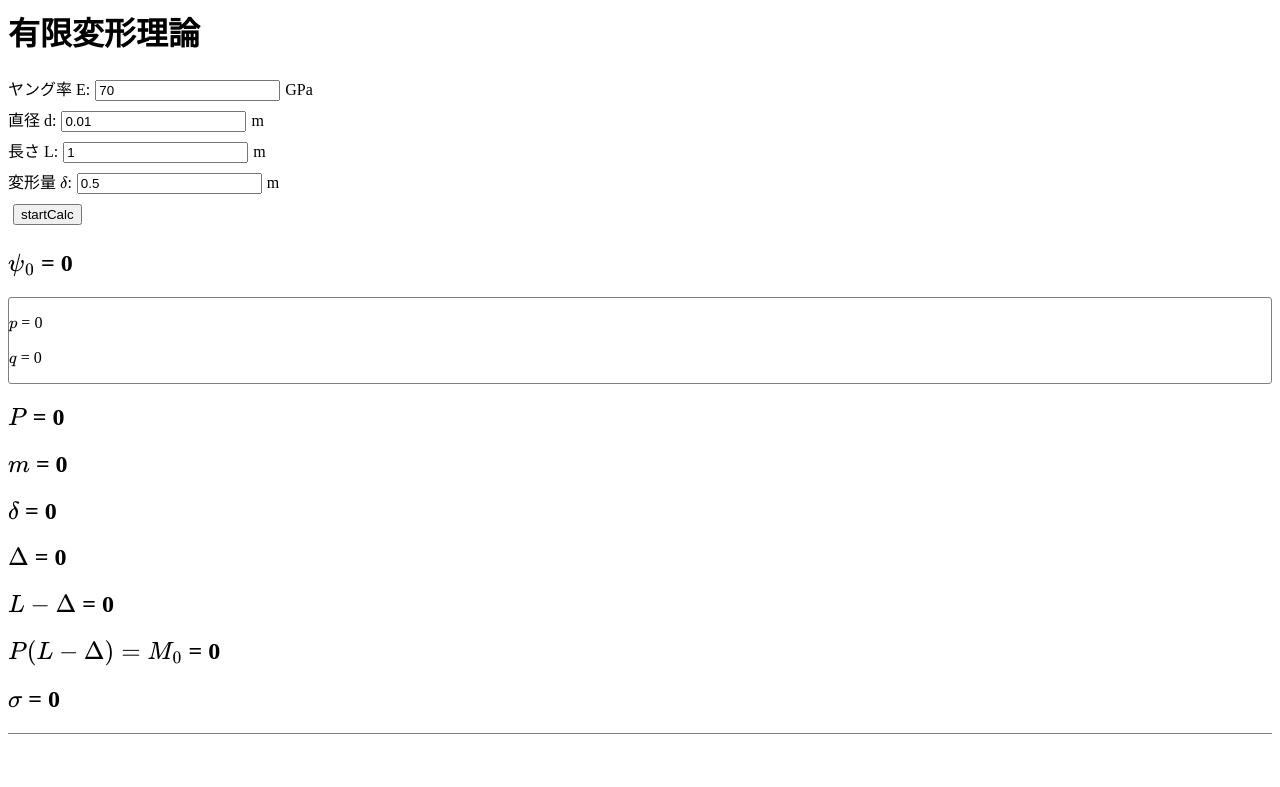
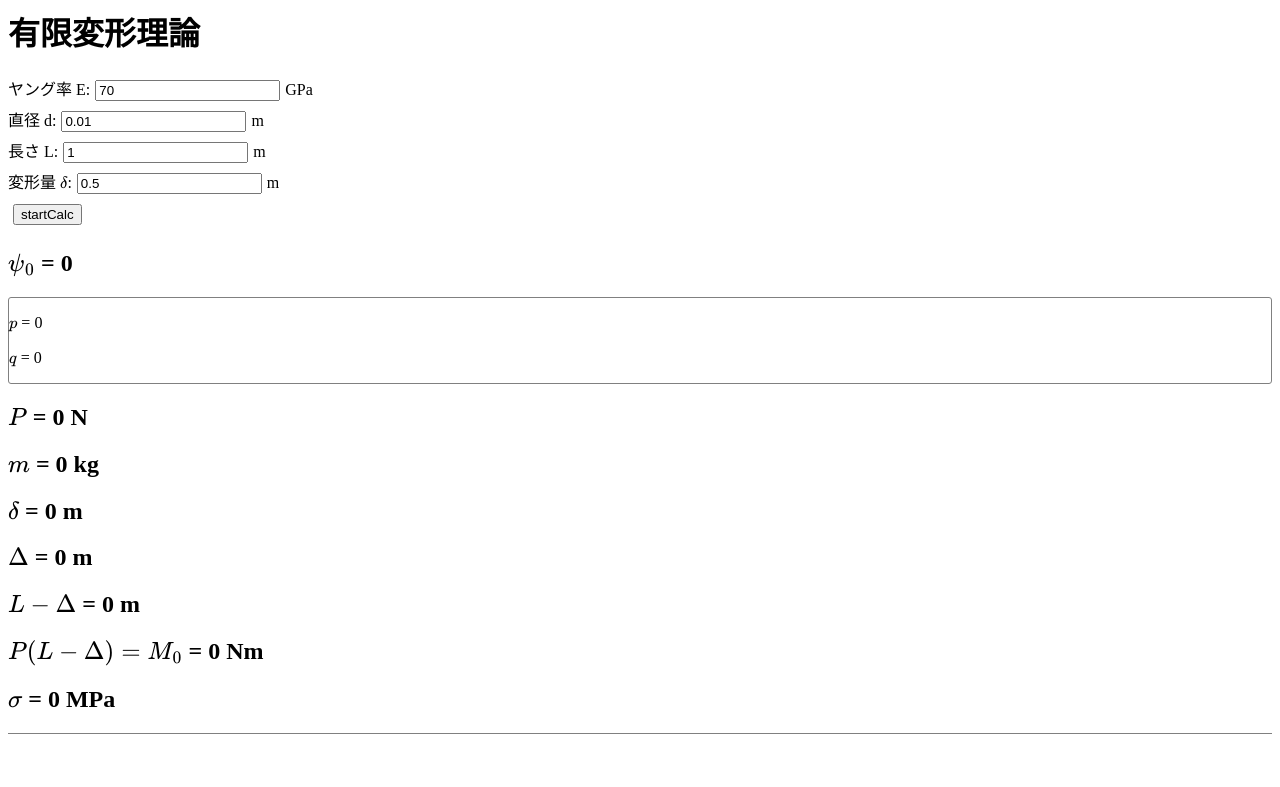
Before and after one commit to 00kenno/publisher, a plain HTML site: page pages/Equations_of_Equilibrium_of_a_Bent_Elastic_Rod.html in a window 1280 px wide. Shown: the top 787 px of the page. Drawn offline with nearby package versions, Linux system fonts and the light colour scheme.

Commit message:
something wrong 2

```diff
--- a/pages/Equations_of_Equilibrium_of_a_Bent_Elastic_Rod.html
+++ b/pages/Equations_of_Equilibrium_of_a_Bent_Elastic_Rod.html
@@ -35,13 +35,13 @@
 		<p>\(p\)&nbsp;=&nbsp;<span id="p">0</span></p>
 		<p>\(q\)&nbsp;=&nbsp;<span id="q">0</span></p>
 	</div>
-	<h2>\(P\)&nbsp;=&nbsp;<span id="P">0</span></h2>
-	<h2>\(m\)&nbsp;=&nbsp;<span id="m">0</span></h2>
-	<h2>\(\delta\)&nbsp;=&nbsp;<span id="output_d">0</span></h2>
-	<h2>\(\Delta\)&nbsp;=&nbsp;<span id="D">0</span></h2>
-	<h2>\(L - \Delta\)&nbsp;=&nbsp;<span id="l">0</span></h2>
-	<h2>\(P(L - \Delta) = M_{0}\)&nbsp;=&nbsp;<span id="M_0">0</span></h2>
-	<h2>\(\sigma\)&nbsp;=&nbsp;<span id="sigma">0</span></h2>
+	<h2>\(P\)&nbsp;=&nbsp;<span id="P">0</span>&nbsp;N</h2>
+	<h2>\(m\)&nbsp;=&nbsp;<span id="m">0</span>&nbsp;kg</h2>
+	<h2>\(\delta\)&nbsp;=&nbsp;<span id="output_d">0</span>&nbsp;m</h2>
+	<h2>\(\Delta\)&nbsp;=&nbsp;<span id="D">0</span>&nbsp;m</h2>
+	<h2>\(L - \Delta\)&nbsp;=&nbsp;<span id="l">0</span>&nbsp;m</h2>
+	<h2>\(P(L - \Delta) = M_{0}\)&nbsp;=&nbsp;<span id="M_0">0</span>&nbsp;Nm</h2>
+	<h2>\(\sigma\)&nbsp;=&nbsp;<span id="sigma">0</span>&nbsp;MPa</h2>
 	<hr>
 	<p>楕円積分を行う関数が正しいかの確認</p>
 		$$q = \int^{\frac{\pi}{2}}_{\phi_1}\frac{d\phi}{\sqrt{1-p^2\sin^2\phi}}$$
```
